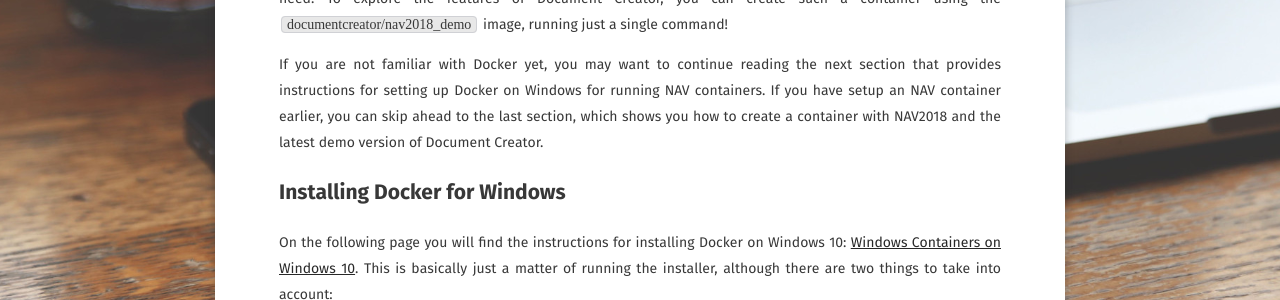
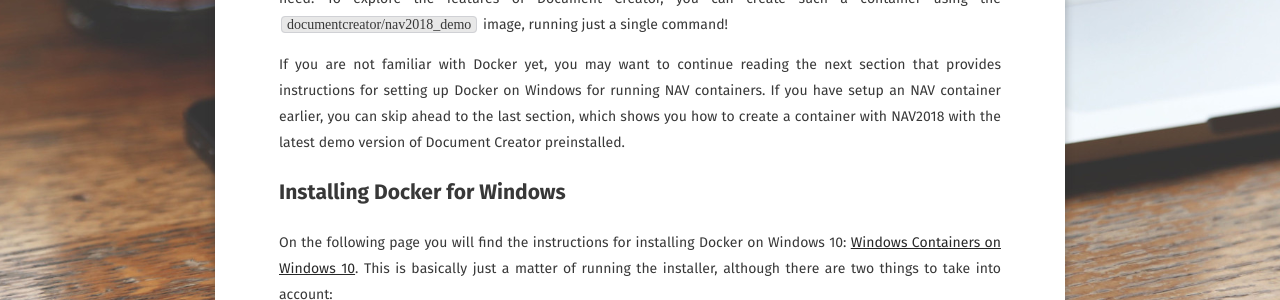
Before and after one commit to rvanbekkum/rvanbekkum.github.io, a Jekyll site: the page built from _posts/2018-02-11-dcr-docker.md, in a window 1280 px wide. Shown: the part 514-814 px from the top of the page. Built offline with Jekyll 4.4.1, drawn with Linux system fonts in a browser that asks for light colours; some web fonts are replaced; comment, search, counter and statistics services are not loaded.

Commit message:
Fix in docker blog

```diff
--- a/_posts/2018-02-11-dcr-docker.md
+++ b/_posts/2018-02-11-dcr-docker.md
@@ -15,7 +15,7 @@
 To explore the features of Document Creator, you can create such a container using the `documentcreator/nav2018_demo` image, running just a single command!
 
 If you are not familiar with Docker yet, you may want to continue reading the next section that provides instructions for setting up Docker on Windows for running NAV containers.
-If you have setup an NAV container earlier, you can skip ahead to the last section, which shows you how to create a container with NAV2018 and the latest demo version of Document Creator.
+If you have setup an NAV container earlier, you can skip ahead to the last section, which shows you how to create a container with NAV2018 with the latest demo version of Document Creator preinstalled.
 
 ## Installing Docker for Windows
 
```
